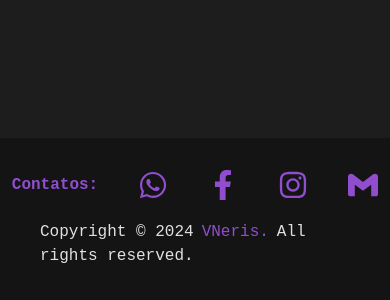
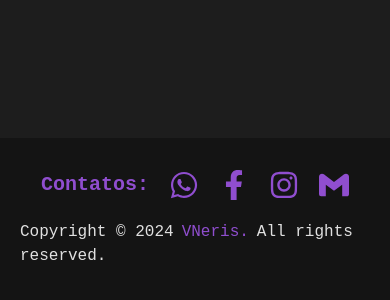
Before and after one commit to VNeris/portfolio, a React (Vite) app: page / in a window 390 px wide. Shown: the part 6782-7082 px from the top of the page. Built offline with nearby package versions, Linux system fonts and the light colour scheme.

Commit message:
update:contatos-footer-gap

```diff
--- a/src/Components/Footer.jsx
+++ b/src/Components/Footer.jsx
@@ -6,13 +6,13 @@ import { SiGmail } from "react-icons/si";
 
 export const Footer = () => {
   return (
-    <section id="Contatos" className="px-10 sm:px-5 p-8 bg-black bg-opacity-30 flex w-full justify-around">
+    <section id="Contatos" className="px-5 p-8 bg-black bg-opacity-30 flex w-full justify-around">
         <div className="flex w-full max-w-screen-xl relative gap-5 items-center justify-start flex-col sm:flex-row sm:justify-around">
 
 
              {/*CONTATOS*/}
 
-             <ul className="flex justify-around items-center text-amethyst-600 gap-10 font-semibold">
+             <ul className="flex justify-around items-center text-xl text-amethyst-600 w-100 gap-5 font-semibold">
                 Contatos:
 
                 <li>
```
